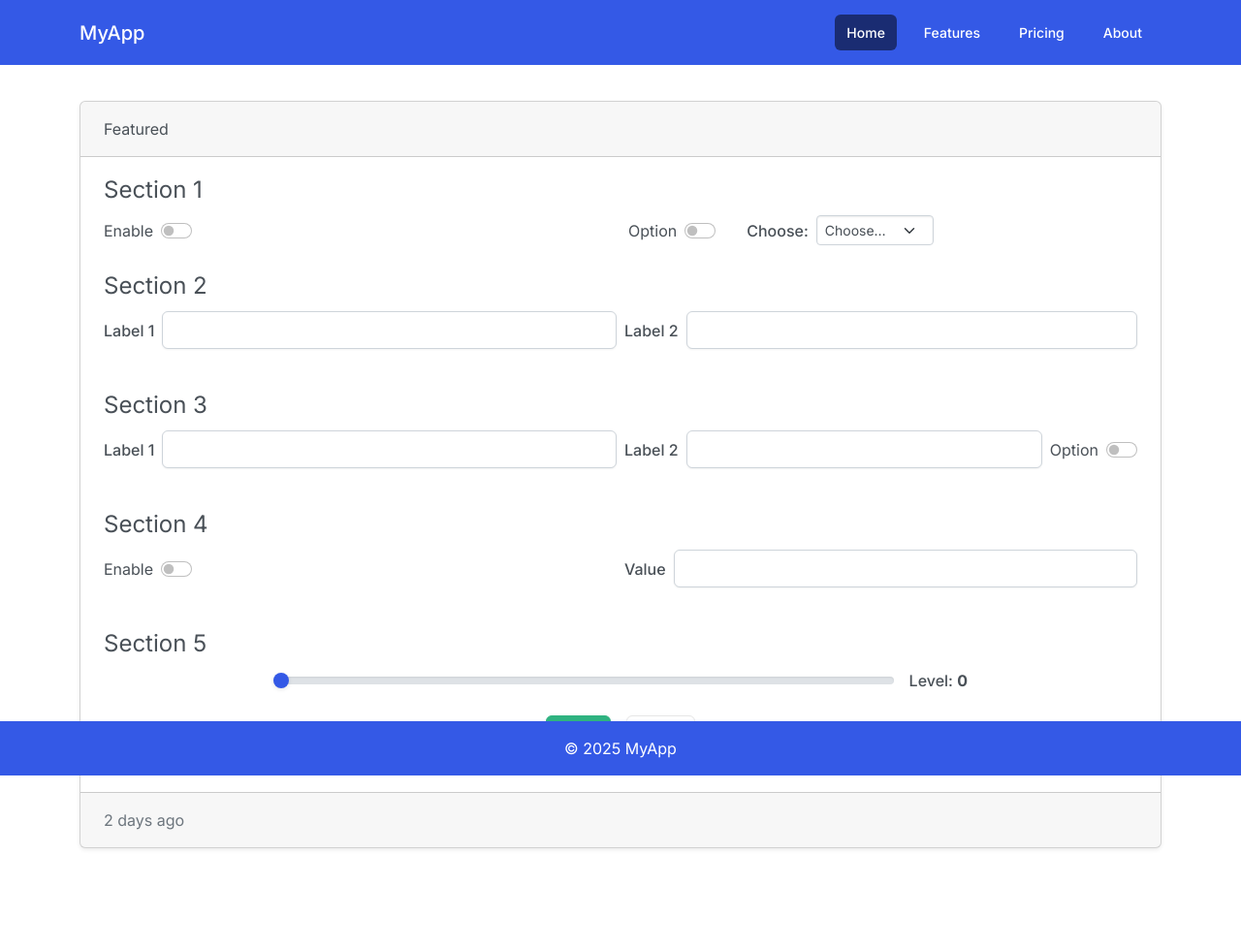
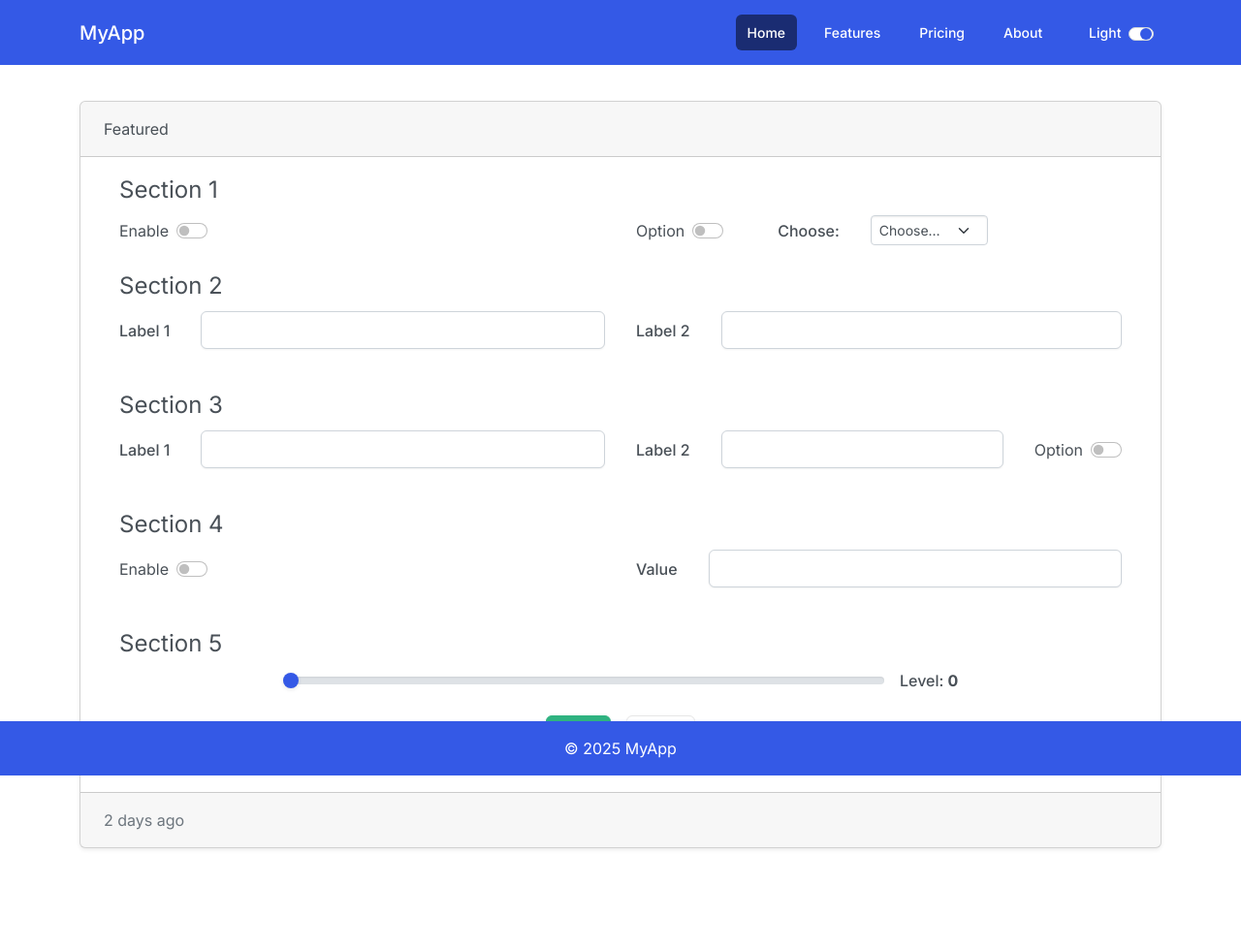
Before and after one commit to lbussy/WsprryPi-UI, a PHP site: page /wsprrypi/newindex.php in a window 1280 px wide. Shown: the whole page at 97% size. Run offline with PHP 8.4, Linux system fonts and the light colour scheme.

Commit message:
New layout-ish

```diff
--- a/data/newindex.php
+++ b/data/newindex.php
@@ -1,17 +1,18 @@
 <!DOCTYPE html>
-<html lang="en">
+<html lang="en" data-bs-theme="light">
 
 <head>
     <meta charset="UTF-8" />
     <meta name="viewport" content="width=device-width, initial-scale=1.0" />
     <title>Bootswatch Zephyr with Fixed Navbar, Form Sections & Footer</title>
+    <link rel="icon" type="image/x-icon" href="/wsprrypi/favicon.ico">
     <!-- Bootswatch Zephyr CSS -->
     <link
         href="https://cdn.jsdelivr.net/npm/bootswatch@5/dist/zephyr/bootstrap.min.css"
         rel="stylesheet"
         crossorigin="anonymous" />
     <style>
-        /* ensure page content isn’t covered by the fixed navbar or footer */
+        /* Ensure page content isn’t covered by the fixed navbar or footer */
         body {
             padding-top: 56px;
             /* navbar height */
@@ -25,12 +26,12 @@
         rel="stylesheet"
         crossorigin="anonymous" />
     <style>
-        /* make room for an icon on every form-control */
+        /* Make room for an icon on every form-control */
         .form-control {
             padding-right: 2.5rem;
         }
 
-        /* any container you want icons in must be position-relative */
+        /* Any container you want icons in must be position-relative */
         .position-relative .valid-icon,
         .position-relative .invalid-icon {
             position: absolute;
@@ -41,7 +42,7 @@
             pointer-events: none;
         }
 
-        /* show the right icon based on is-valid / is-invalid */
+        /* Show the right icon based on is-valid / is-invalid */
         .form-control.is-valid+.valid-icon {
             display: block;
         }
@@ -50,7 +51,7 @@
             display: block;
         }
 
-        /* show feedback text when in was-validated or using is-valid / is-invalid */
+        /* Show feedback text when in was-validated or using is-valid / is-invalid */
         .was-validated .form-control:valid~.valid-feedback,
         .form-control.is-valid~.valid-feedback {
             display: block;
@@ -61,6 +62,93 @@
             display: block;
         }
     </style>
+    <style>
+        /* Ensure the input has the right size & positioning */
+        input#themeToggle.form-check-input {
+            position: relative !important;
+            width: 1.60rem !important;
+            /* Match Bootstrap’s switch width */
+            height: .87rem !important;
+            /* Match Bootstrap’s switch height */
+            background-color: #fff !important;
+            background-image: none !important;
+            border: 1px solid #ced4da !important;
+            border-radius: 0.5rem !important;
+            margin-left: auto;
+            /* Preserve centering in your layout */
+        }
+
+        /* Draw our own thumb */
+        input#themeToggle.form-check-input::before {
+            content: "" !important;
+            position: absolute !important;
+            top: 0.0rem !important;
+            /* Vertically center */
+            left: 0.68rem !important;
+            /* Start at left */
+            width: .75rem !important;
+            /* Thumb size */
+            height: .75rem !important;
+            background-color: rgba(var(--bs-primary-rgb), var(--bs-bg-opacity)) !important;
+            border-radius: 50% !important;
+            transition: transform .15s ease-in-out !important;
+        }
+
+        /* Move thumb to the right when checked */
+        input#themeToggle.form-check-input:checked::before {
+            transform: translateX(calc(100% - 1.37rem)) !important;
+        }
+
+        /* Keep the focus ring */
+        input#themeToggle.form-check-input:focus {
+            box-shadow: 0 0 0 .25rem rgba(13, 110, 253, .25) !important;
+        }
+
+        /* Make the Dark/Light label match Bootstrap’s nav‑link color */
+        .navbar .form-check-label {
+            color: var(--bs-nav-link-color) !important;
+            margin-bottom: 0 !important;
+        }
+
+        /* Vertically center the switch and its label in the navbar */
+        .navbar .form-check.form-switch {
+            display: flex;
+            align-items: center;
+        }
+
+        /* Make sure the label has no extra bottom margin */
+        .navbar .form-check-label {
+            margin-bottom: 0 !important;
+        }
+
+        /* Remove default left‑padding so our inline‑flex aligns perfectly */
+        .form-check.form-switch.d-inline-flex {
+            padding-left: 0;
+            padding-right: 0;
+        }
+
+        /* After your other navbar CSS */
+        .navbar .form-check-label.toggle-text {
+            display: inline-block;
+            width: 5ch;
+            /* Enough room for “Light” (5 letters) */
+            text-align: right;
+        }
+    </style>
+    <style>
+        /* Make the horizontal padding of the card wider */
+        .card .card-body {
+            padding-left: 2.5rem !important;
+            padding-right: 2.5rem !important;
+        }
+
+        /* Increase horizontal gutter between all columns inside card-body */
+        .card .card-body .row {
+            --bs-gutter-x: 2rem;
+            /* Default is 1rem */
+        }
+    </style>
+
 </head>
 
 <body>
@@ -80,11 +168,29 @@
             </button>
 
             <div class="collapse navbar-collapse" id="mainNav">
-                <ul class="navbar-nav ms-auto">
+                <!-- add align-items-center here -->
+                <ul class="navbar-nav ms-auto align-items-center">
                     <li class="nav-item"><a class="nav-link active" href="#">Home</a></li>
                     <li class="nav-item"><a class="nav-link" href="#">Features</a></li>
                     <li class="nav-item"><a class="nav-link" href="#">Pricing</a></li>
                     <li class="nav-item"><a class="nav-link" href="#">About</a></li>
+                    <!-- make this li a flex container too -->
+
+                    <li class="nav-item ms-3">
+                        <div
+                            class="form-check form-switch d-inline-flex align-items-center mb-0 text-white"
+                            style="gap: .5rem;">
+                            <label
+                                class="form-check-label mb-0 toggle-text"
+                                for="themeToggle"
+                                id="themeToggleLabel">Dark</label>
+                            <input
+                                class="form-check-input"
+                                type="checkbox"
+                                id="themeToggle">
+                        </div>
+                    </li>
+
                 </ul>
             </div>
         </div>
@@ -369,7 +475,7 @@
                 $form.addClass('was-validated');
             });
 
-            // live toggle of is-valid / is-invalid for every form-control
+            // Live toggle of is-valid / is-invalid for every form-control
             $form.find('.form-control').on('input', function() {
                 const $el = $(this);
                 if (this.checkValidity()) {
@@ -381,9 +487,35 @@
         });
     </script>
     <script>
-        // live update of the range readout
+        // Live update of the range readout
         $('#section5-range').on('input', function() {
             $('#section5-range-value').text(this.value);
+        });
+    </script>
+    <script>
+        $(function() {
+            const toggle = $('#themeToggle');
+            const label = $('#themeToggleLabel');
+
+            // Helper to set label based on checked state
+            function updateLabel(isDark) {
+                label.text(isDark ? 'Dark' : 'Light');
+            }
+
+            // On load: Read stored theme (default to light)
+            const stored = localStorage.getItem('theme') || 'light';
+            const isDark = stored === 'dark';
+            toggle.prop('checked', isDark);
+            document.documentElement.setAttribute('data-bs-theme', stored);
+            updateLabel(isDark);
+
+            // On change: Toggle theme, persist, and update label
+            toggle.on('change', function() {
+                const newTheme = this.checked ? 'dark' : 'light';
+                document.documentElement.setAttribute('data-bs-theme', newTheme);
+                localStorage.setItem('theme', newTheme);
+                updateLabel(this.checked);
+            });
         });
     </script>
 </body>
```
